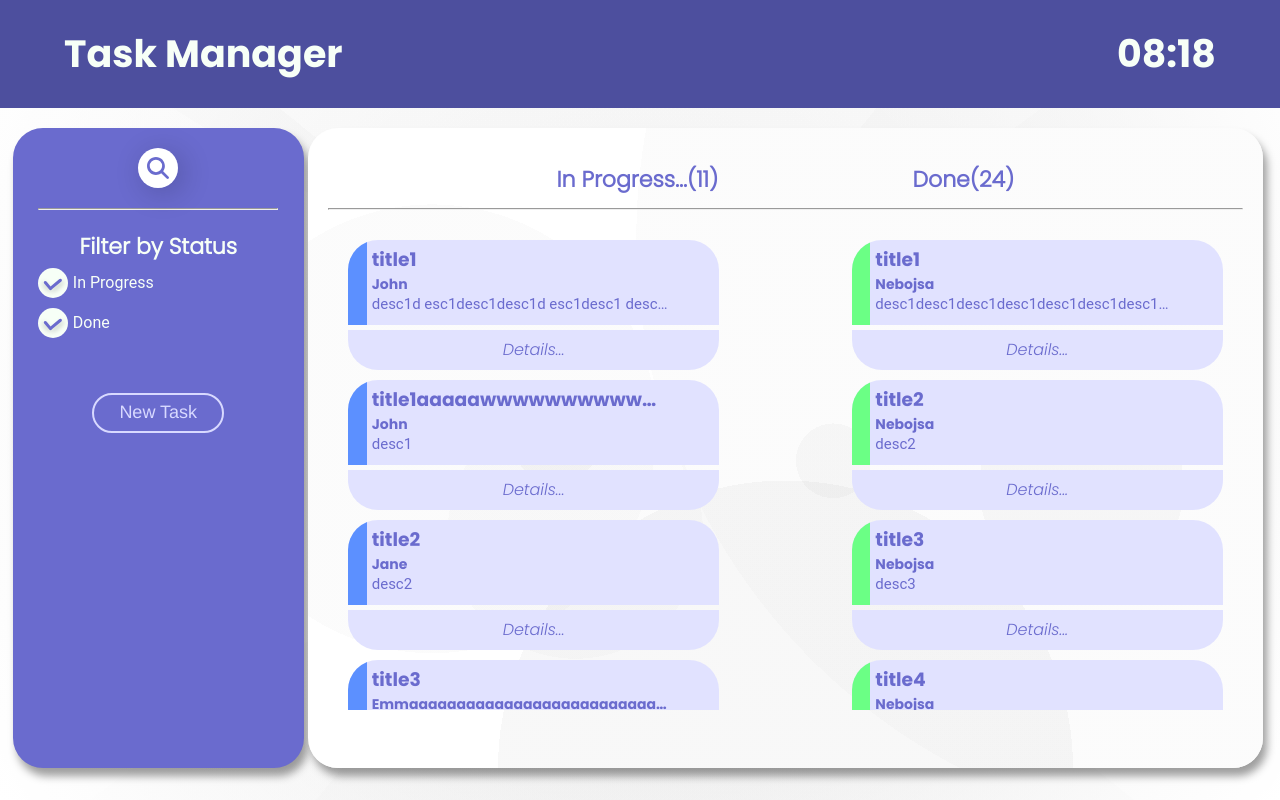
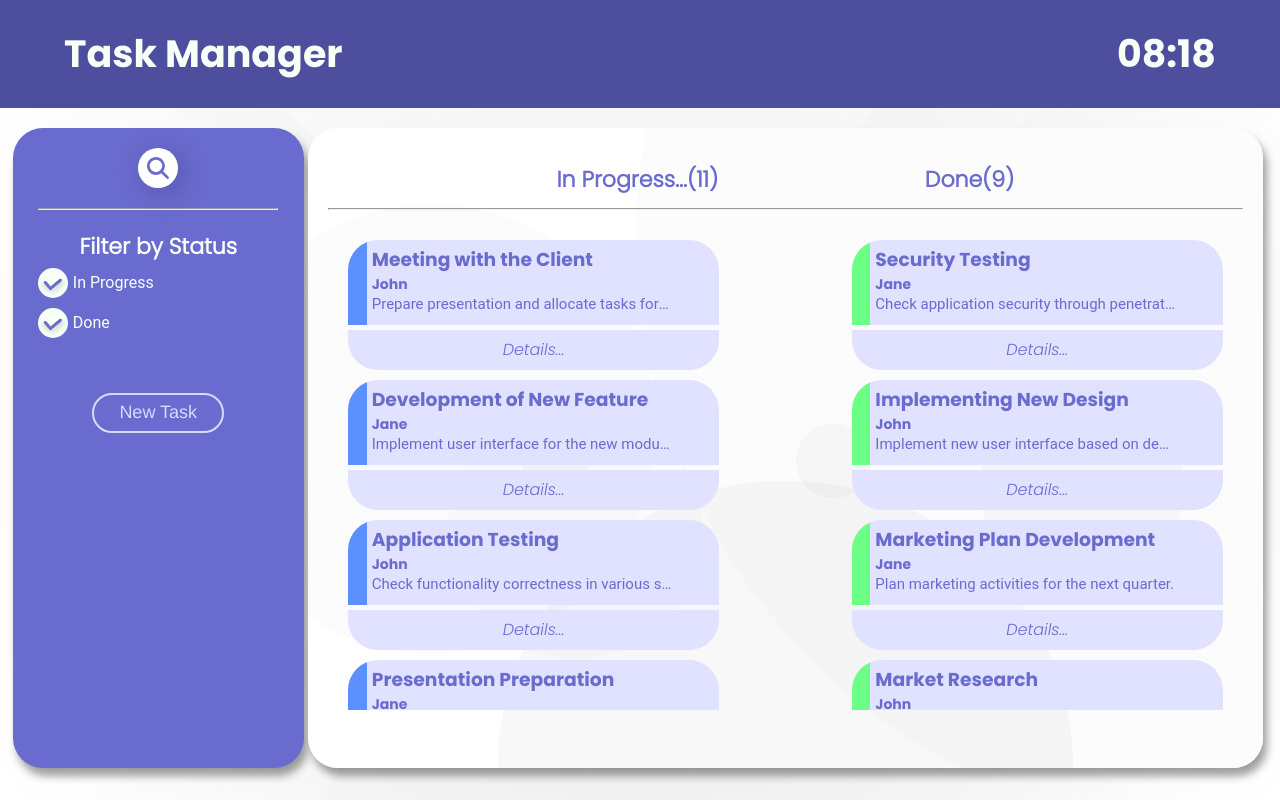
Before and after one commit to nlukic129/TaskManager, a React (Create React App) app: page / in a window 1280 px wide. Built offline with nearby package versions, Linux system fonts and the light colour scheme; the HTML template or start-up script is replaced by a standard one.

Commit message:
Add drag and drop without functionality

```diff
--- a/package.json
+++ b/package.json
@@ -6,6 +6,7 @@
     "@fortawesome/fontawesome-svg-core": "^6.5.1",
     "@fortawesome/free-solid-svg-icons": "^6.5.1",
     "@fortawesome/react-fontawesome": "^0.2.0",
+    "@hello-pangea/dnd": "^16.5.0",
     "@reduxjs/toolkit": "^2.2.1",
     "@testing-library/jest-dom": "^5.17.0",
     "@testing-library/react": "^13.4.0",
@@ -17,6 +18,7 @@
     "@types/react-redux": "^7.1.33",
     "framer-motion": "^11.0.14",
     "react": "^18.2.0",
+    "react-beautiful-dnd": "^13.1.1",
     "react-dom": "^18.2.0",
     "react-redux": "^9.1.0",
     "react-scripts": "5.0.1",
@@ -47,5 +49,8 @@
       "last 1 firefox version",
       "last 1 safari version"
     ]
+  },
+  "devDependencies": {
+    "@types/react-beautiful-dnd": "^13.1.8"
   }
 }
--- a/src/components/UI/Task.module.css
+++ b/src/components/UI/Task.module.css
@@ -71,6 +71,7 @@
   font-family: PoppinsBold;
   overflow: hidden;
   max-width: 300px;
+  text-wrap: nowrap;
   text-overflow: ellipsis;
 }
 
@@ -80,6 +81,7 @@
   font-size: 14px;
   overflow: hidden;
   max-width: 300px;
+  text-wrap: nowrap;
   text-overflow: ellipsis;
 }
 
--- a/src/components/UI/Task.tsx
+++ b/src/components/UI/Task.tsx
@@ -21,7 +21,7 @@ const Task = ({ title, description, responsiblePerson, status, onOpenDetails, id
     <>
       <div className={classes.wrapper}>
         <div className={classes.main}>
-          <div className={statusClasses[status]}></div>
+          <div className={statusClasses[status]} />
           <div className={classes.data}>
             <div>
               <h3>{title}</h3>
--- a/src/components/tasks/Tasks.tsx
+++ b/src/components/tasks/Tasks.tsx
@@ -6,56 +6,151 @@ import { useSelector } from "react-redux";
 import { useEffect, useState } from "react";
 import Modal from "../UI/Modal";
 import TaskDetails from "../taskDetails/TaskDetails";
+import { DragDropContext, Draggable, DraggableStateSnapshot, Droppable } from "@hello-pangea/dnd";
 
 const tasks1 = [
   {
-    title: "title1",
-    description:
-      "desc1d esc1desc1desc1d esc1desc1 desc1desc1desc1desc1desc 1desc1desc 1desc1desc1d sc1desc1des c1desc1de sc1desc1 desc1des c1desc1desc1",
+    title: "Meeting with the Client",
+    description: "Prepare presentation and allocate tasks for the team.",
     status: taskStatus.PROGRESS,
     responsiblePerson: "John",
+    id: 0,
   },
-  { title: "title1aaaaawwwwwwwwwwwwwwwwwwwwwwwwwwwwwwwwwwwwww", description: "desc1", status: taskStatus.PROGRESS, responsiblePerson: "John" },
-  { title: "title2", description: "desc2", status: taskStatus.PROGRESS, responsiblePerson: "Jane" },
-  { title: "title3", description: "desc3", status: taskStatus.PROGRESS, responsiblePerson: "Emmaaaaaaaaaaaaaaaaaaaaaaaaaaaaaaaaaaaaaaaaa" },
-  { title: "title4", description: "desc4", status: taskStatus.PROGRESS, responsiblePerson: "Bob" },
-  { title: "title5", description: "desc5", status: taskStatus.PROGRESS, responsiblePerson: "Oliver" },
-  { title: "title6", description: "desc6", status: taskStatus.PROGRESS, responsiblePerson: "Alice" },
-  { title: "title7", description: "desc7", status: taskStatus.PROGRESS, responsiblePerson: "Sophia" },
-  { title: "title8", description: "desc8", status: taskStatus.PROGRESS, responsiblePerson: "Liam" },
-  { title: "title9", description: "desc9", status: taskStatus.PROGRESS, responsiblePerson: "Ava" },
-  { title: "title10", description: "desc10", status: taskStatus.PROGRESS, responsiblePerson: "Charlie" },
+  {
+    title: "Development of New Feature",
+    description: "Implement user interface for the new module.",
+    status: taskStatus.PROGRESS,
+    responsiblePerson: "Jane",
+    id: 1,
+  },
+  {
+    title: "Application Testing",
+    description: "Check functionality correctness in various scenarios.",
+    status: taskStatus.PROGRESS,
+    responsiblePerson: "John",
+    id: 2,
+  },
+  {
+    title: "Presentation Preparation",
+    description: "Prepare presentation slides and materials.",
+    status: taskStatus.PROGRESS,
+    responsiblePerson: "Jane",
+    id: 3,
+  },
+  {
+    title: "Server Infrastructure Maintenance",
+    description: "Update security patches and performance optimization.",
+    status: taskStatus.PROGRESS,
+    responsiblePerson: "John",
+    id: 4,
+  },
+  {
+    title: "Reviewing Codebase",
+    description: "Review the codebase and resolve open tasks.",
+    status: taskStatus.PROGRESS,
+    responsiblePerson: "Jane",
+    id: 5,
+  },
+  {
+    title: "Team Meeting",
+    description: "Discuss new ideas and plan next steps.",
+    status: taskStatus.PROGRESS,
+    responsiblePerson: "John",
+    id: 6,
+  },
+  {
+    title: "Setting User Privileges",
+    description: "Assign appropriate privileges to users.",
+    status: taskStatus.PROGRESS,
+    responsiblePerson: "Jane",
+    id: 7,
+  },
+  {
+    title: "Database Optimization",
+    description: "Optimize queries and index tables.",
+    status: taskStatus.PROGRESS,
+    responsiblePerson: "John",
+    id: 8,
+  },
+  {
+    title: "Researching New Technologies",
+    description: "Study the latest technological trends and tools.",
+    status: taskStatus.PROGRESS,
+    responsiblePerson: "Jane",
+    id: 9,
+  },
+  {
+    title: "Updating User Documentation",
+    description: "Update and improve user documentation.",
+    status: taskStatus.PROGRESS,
+    responsiblePerson: "John",
+    id: 10,
+  },
 ];
 const tasks2 = [
   {
-    title: "title1",
-    description: "desc1desc1desc1desc1desc1desc1desc1desc1desc1desc1desc1desc1desc1desc1desc1desc1desc1desc1desc1desc1desc1desc1desc1desc1desc1",
+    title: "Security Testing",
+    description: "Check application security through penetration testing.",
     status: taskStatus.DONE,
-    responsiblePerson: "Nebojsa",
+    responsiblePerson: "Jane",
+    id: 11,
   },
-  { title: "title2", description: "desc2", status: taskStatus.DONE, responsiblePerson: "Nebojsa" },
-  { title: "title3", description: "desc3", status: taskStatus.DONE, responsiblePerson: "Nebojsa" },
-  { title: "title4", description: "desc4", status: taskStatus.DONE, responsiblePerson: "Nebojsa" },
-  { title: "title5", description: "desc5", status: taskStatus.DONE, responsiblePerson: "Nebojsa" },
-  { title: "title6", description: "desc6", status: taskStatus.DONE, responsiblePerson: "Nebojsa" },
-  { title: "title7", description: "desc7", status: taskStatus.DONE, responsiblePerson: "Nebojsa" },
-  { title: "title8", description: "desc8", status: taskStatus.DONE, responsiblePerson: "Nebojsa" },
-  { title: "title9", description: "desc9", status: taskStatus.DONE, responsiblePerson: "Nebojsa" },
-  { title: "title10", description: "desc10", status: taskStatus.DONE, responsiblePerson: "Nebojsa" },
-  { title: "title10", description: "desc10", status: taskStatus.DONE, responsiblePerson: "Nebojsa" },
-  { title: "title10", description: "desc10", status: taskStatus.DONE, responsiblePerson: "Nebojsa" },
-  { title: "title10", description: "desc10", status: taskStatus.DONE, responsiblePerson: "Nebojsa" },
-  { title: "title10", description: "desc10", status: taskStatus.DONE, responsiblePerson: "Nebojsa" },
-  { title: "title10", description: "desc10", status: taskStatus.DONE, responsiblePerson: "Nebojsa" },
-  { title: "title10", description: "desc10", status: taskStatus.DONE, responsiblePerson: "Nebojsa" },
-  { title: "title10", description: "desc10", status: taskStatus.DONE, responsiblePerson: "Nebojsa" },
-  { title: "title10", description: "desc10", status: taskStatus.DONE, responsiblePerson: "Nebojsa" },
-  { title: "title10", description: "desc10", status: taskStatus.DONE, responsiblePerson: "Nebojsa" },
-  { title: "title10", description: "desc10", status: taskStatus.DONE, responsiblePerson: "Nebojsa" },
-  { title: "title10", description: "desc10", status: taskStatus.DONE, responsiblePerson: "Nebojsa" },
-  { title: "title10", description: "desc10", status: taskStatus.DONE, responsiblePerson: "Nebojsa" },
-  { title: "title10", description: "desc10", status: taskStatus.DONE, responsiblePerson: "Nebojsa" },
-  { title: "title10", description: "desc10", status: taskStatus.DONE, responsiblePerson: "Nebojsa" },
+  {
+    title: "Implementing New Design",
+    description: "Implement new user interface based on design specifications.",
+    status: taskStatus.DONE,
+    responsiblePerson: "John",
+    id: 12,
+  },
+  {
+    title: "Marketing Plan Development",
+    description: "Plan marketing activities for the next quarter.",
+    status: taskStatus.DONE,
+    responsiblePerson: "Jane",
+    id: 13,
+  },
+  {
+    title: "Market Research",
+    description: "Analyze competition and identify new opportunities.",
+    status: taskStatus.DONE,
+    responsiblePerson: "John",
+    id: 14,
+  },
+  {
+    title: "Product Presentation Preparation",
+    description: "Prepare materials for product promotion at a conference.",
+    status: taskStatus.DONE,
+    responsiblePerson: "Jane",
+    id: 15,
+  },
+  {
+    title: "Customer Support System Maintenance",
+    description: "Address customer requests and resolve issues.",
+    status: taskStatus.DONE,
+    responsiblePerson: "John",
+    id: 16,
+  },
+  {
+    title: "Corporate Training Planning",
+    description: "Plan and organize training for employees.",
+    status: taskStatus.DONE,
+    responsiblePerson: "Jane",
+    id: 17,
+  },
+  {
+    title: "Updating Mobile Application",
+    description: "Update and enhance mobile application functionality.",
+    status: taskStatus.DONE,
+    responsiblePerson: "John",
+    id: 18,
+  },
+  {
+    title: "Customer Data Analysis",
+    description: "Analyze customer data to improve user experience.",
+    status: taskStatus.DONE,
+    responsiblePerson: "Jane",
+    id: 19,
+  },
 ];
 
 const Tasks = () => {
@@ -79,9 +174,7 @@ const Tasks = () => {
     setDoneTasks([...filteredDoneTasks]);
   }, [searchPerson]);
 
-  return (
-    <>
-      {isModalOpen && (
+  const taskDetailsModal = (
     <Modal
       closeModal={() => {
         setIsModalOpen(false);
@@ -89,7 +182,14 @@ const Tasks = () => {
     >
       <TaskDetails {...taskDetails!} />
     </Modal>
-      )}
+  );
+
+  const onDragEnd = (result: any) => {
+    console.log(result);
+  };
+  return (
+    <>
+      {isModalOpen && taskDetailsModal}
       <div className={classes.tasks_wrapper}>
         <div className={classes.header}>
           {statusFilter.map((status: taskStatus) => (
@@ -97,12 +197,27 @@ const Tasks = () => {
           ))}
         </div>
         <hr />
+
+        <DragDropContext onDragEnd={onDragEnd}>
           <div className={classes.tasks}>
             {statusFilter.map((status: taskStatus) => (
               <div className={classes.task} key={status}>
-              {status === taskStatus.PROGRESS
-                ? inProgressTasks.map((task, index) => (
+                {status === taskStatus.PROGRESS ? (
+                  <Droppable droppableId="InProgress" type="droppableItem">
+                    {(provided: any) => (
+                      <div ref={provided.innerRef} {...provided.droppableProps}>
+                        {inProgressTasks.map((task, index) => (
+                          <Draggable draggableId={task.id.toString()} key={task.id} index={task.id}>
+                            {(provided: any, snapshot: DraggableStateSnapshot) => (
+                              <div
+                                ref={provided.innerRef}
+                                {...provided.draggableProps}
+                                {...provided.dragHandleProps} // Provjerite da li ste dodijelili dragHandleProps
+                              >
                                 <motion.div
+                                  ref={provided.innerRef}
+                                  {...provided.draggableProps}
+                                  {...provided.dragHandleProps}
                                   key={index}
                                   initial={{ opacity: 0, y: 20 }}
                                   animate={{ opacity: 1, y: 0 }}
@@ -117,10 +232,31 @@ const Tasks = () => {
                                       setIsModalOpen(true);
                                     }}
                                   />
+                                  {provided.placeholder}
                                 </motion.div>
-                  ))
-                : doneTasks.map((task, index) => (
+                              </div>
+                            )}
+                          </Draggable>
+                        ))}
+                      </div>
+                    )}
+                  </Droppable>
+                ) : (
+                  <Droppable droppableId="Done" type="droppableItem">
+                    {(provided: any) => (
+                      <div ref={provided.innerRef} {...provided.droppableProps}>
+                        {doneTasks.map((task, index) => (
+                          <Draggable draggableId={task.id.toString()} key={task.id} index={task.id}>
+                            {(provided: any, snapshot: DraggableStateSnapshot) => (
+                              <div
+                                ref={provided.innerRef}
+                                {...provided.draggableProps}
+                                {...provided.dragHandleProps} // Provjerite da li ste dodijelili dragHandleProps
+                              >
                                 <motion.div
+                                  ref={provided.innerRef}
+                                  {...provided.draggableProps}
+                                  {...provided.dragHandleProps}
                                   key={index}
                                   initial={{ opacity: 0, y: 20 }}
                                   animate={{ opacity: 1, y: 0 }}
@@ -135,11 +271,20 @@ const Tasks = () => {
                                       setIsModalOpen(true);
                                     }}
                                   />
+                                  {provided.placeholder}
                                 </motion.div>
+                              </div>
+                            )}
+                          </Draggable>
                         ))}
+                      </div>
+                    )}
+                  </Droppable>
+                )}
               </div>
             ))}
           </div>
+        </DragDropContext>
       </div>
     </>
   );
```
Also changed, not shown: 1 other file (tests, documents, lock files or other folders). Lines whose indentation alone changed are shown as unchanged.
